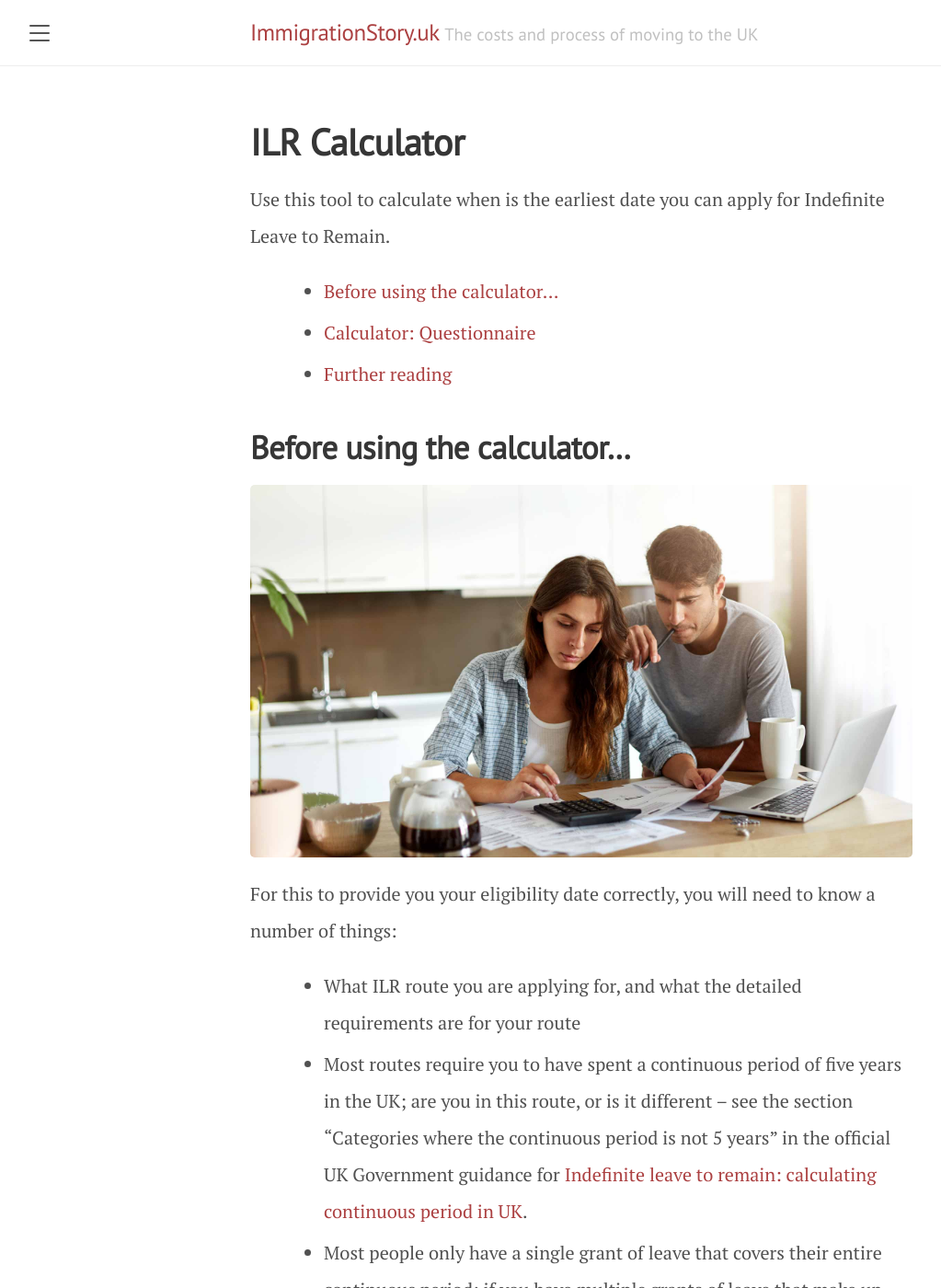
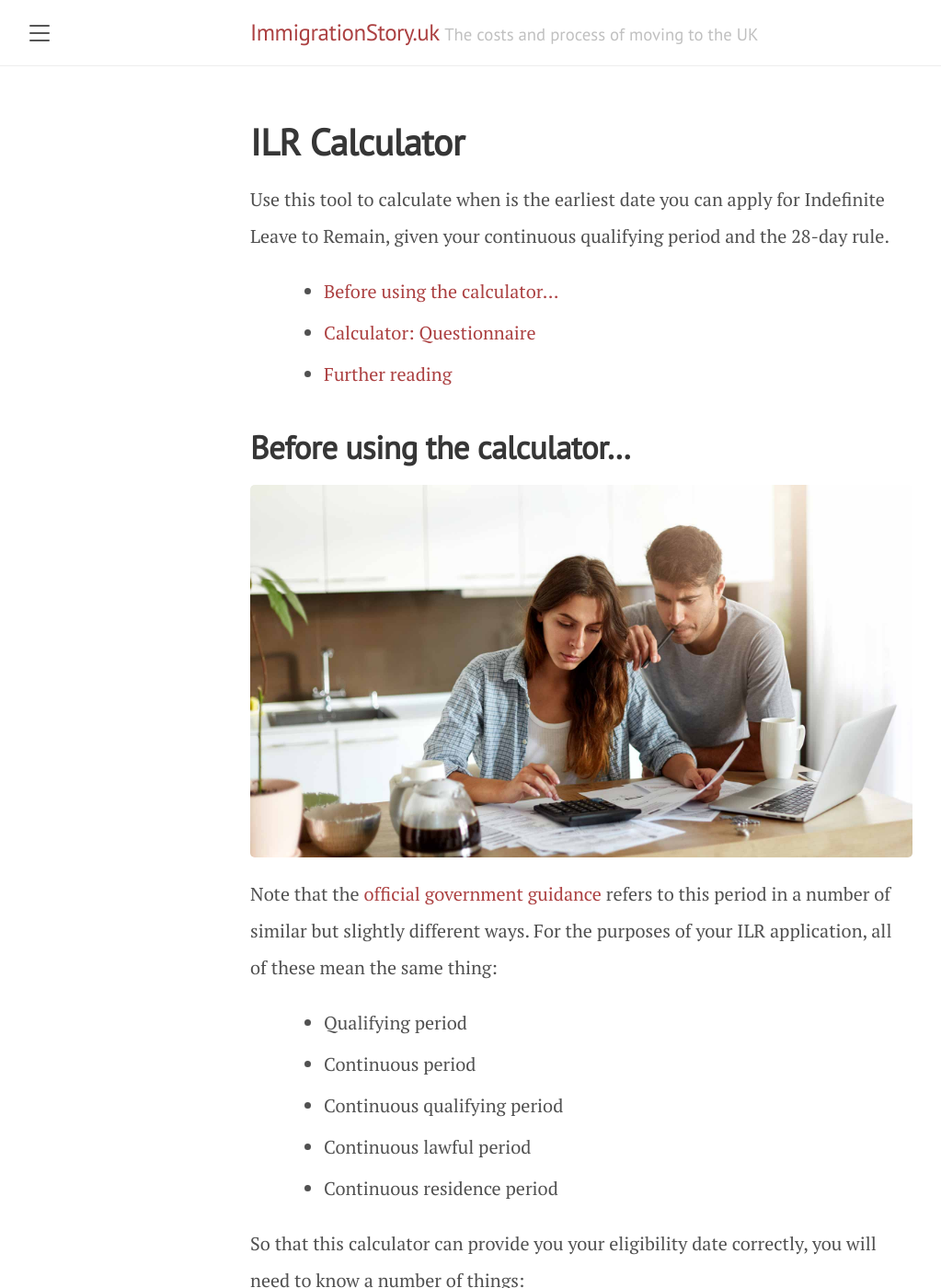
Before and after one commit to immigrationstory/uk, a Jekyll site: the page built from en-gb/tools/ilr-calculator.md, in a window 1280 px wide and 1400 px high. Shown: the whole window at 92% size, without its empty margins (8-1031 px from the left). Built offline with Jekyll 4.4.1, drawn with Linux system fonts in a browser that asks for light colours; comment, search, counter and statistics services are not loaded.

Commit message:
Add clarification on "Qualifying Period" term

```diff
--- a/en-gb/tools/ilr-calculator.md
+++ b/en-gb/tools/ilr-calculator.md
@@ -6,7 +6,7 @@ comments: true
 categories: tools
 ---
 
-Use this tool to calculate when is the earliest date you can apply for Indefinite Leave to Remain.
+Use this tool to calculate when is the earliest date you can apply for Indefinite Leave to Remain, given your continuous qualifying period and the 28-day rule.
 
 * Table of Contents
 {:toc}
@@ -14,7 +14,15 @@ Use this tool to calculate when is the earliest date you can apply for Indefinit
 ## Before using the calculator...
 ![](/assets/ilr-calculator-understand-rules.jpg)
 
-For this to provide you your eligibility date correctly, you will need to know a number of things:
+Note that the [official government guidance](https://www.gov.uk/government/publications/indefinite-leave-to-remain-calculating-continuous-period-in-uk) refers to this period in a number of similar but slightly different ways. For the purposes of your ILR application, all of these mean the same thing:
+
+* Qualifying period
+* Continuous period
+* Continuous qualifying period
+* Continuous lawful period
+* Continuous residence period
+
+So that this calculator can provide you your eligibility date correctly, you will need to know a number of things:
 
 * What ILR route you are applying for, and what the detailed requirements are for your route
 * Most routes require you to have spent a continuous period of five years in the UK; are you in this route, or is it different -- see the section "Categories where the continuous
```
Also changed, not shown: en-gb/_posts/2020-08-07-prepare-for-ilr.md (+9 -1 lines).
